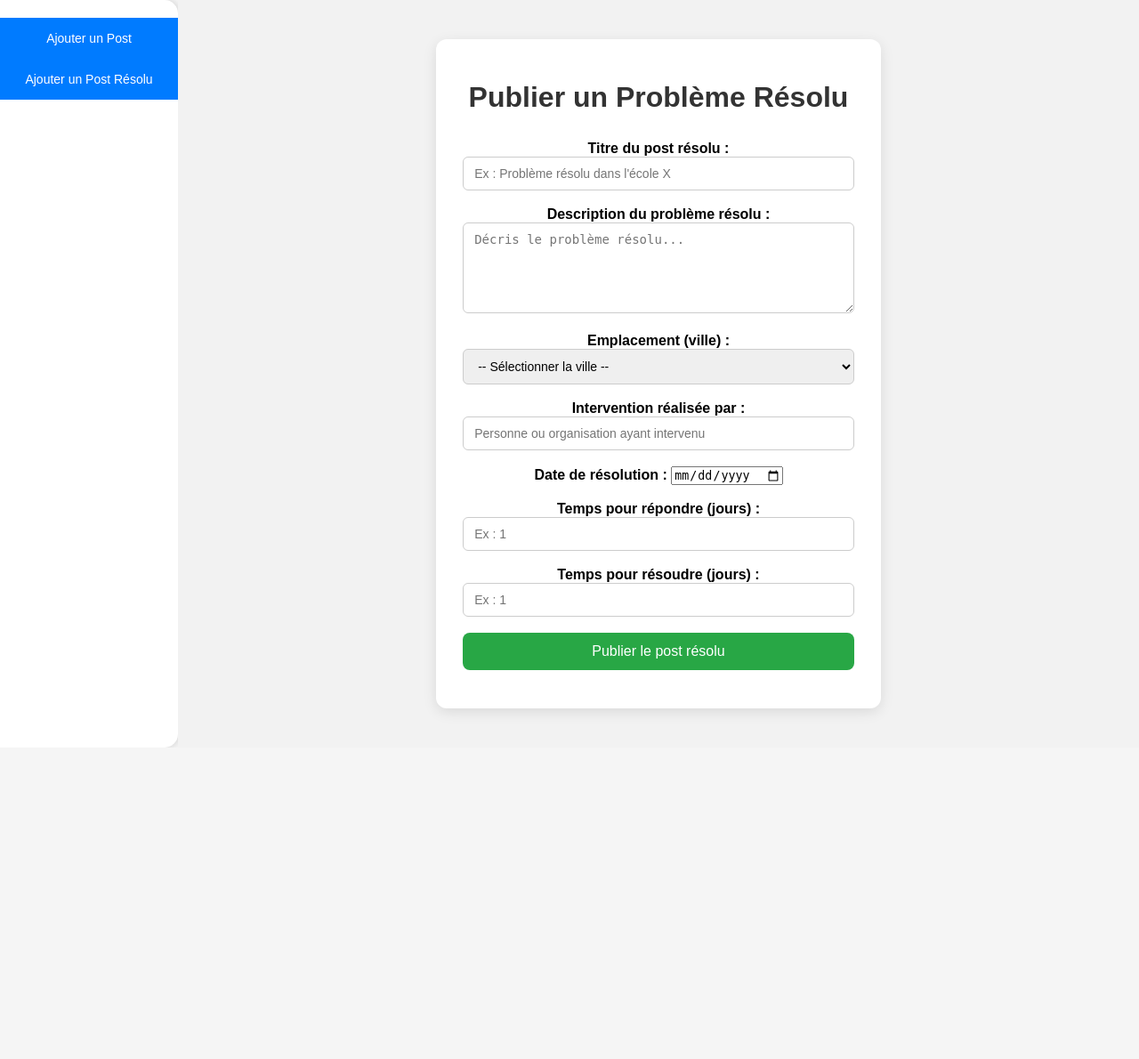
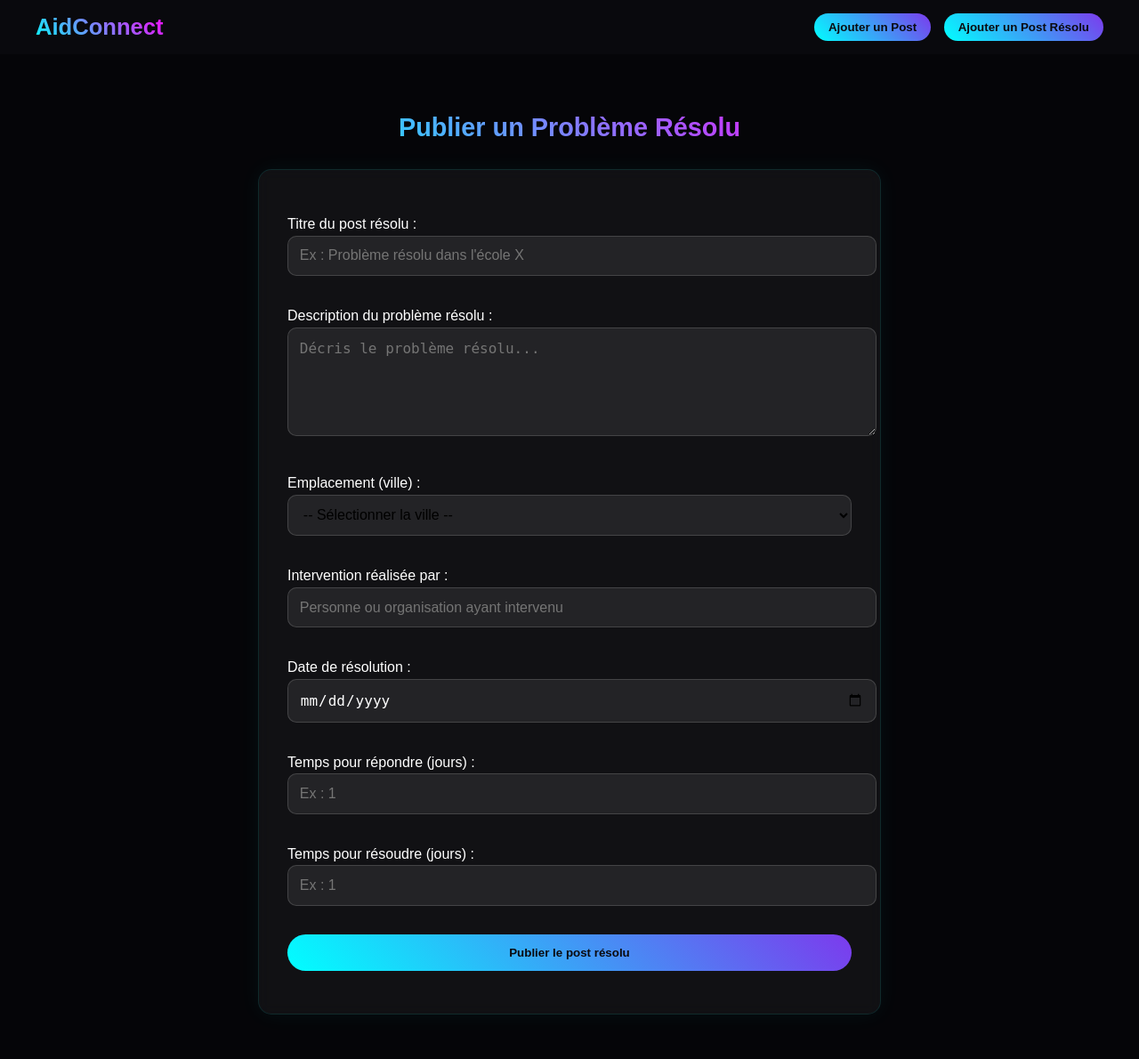
Before and after one commit to YoussefMamlouk25/AidConnect, a PHP site: page /addpostupdate.html in a window 1280 px wide. Shown: the whole page at 89% size. Before the commit the page ends 840 px from the top, so only its background shows below. Run offline with PHP 8.4, Linux system fonts and the light colour scheme.

Commit message:
Add files via upload
last version s1

```diff
--- a/Projet/View/frontoffice/addpostupdate.css
+++ b/Projet/View/frontoffice/addpostupdate.css
@@ -1,141 +1,139 @@
-/* ================== Styles globaux ================== */
+/* ===== GLOBAL ===== */
 body {
-  font-family: Arial, sans-serif;
-  background-color: #f7f7f7;
+  font-family: "Poppins", sans-serif;
+  background: #050508;
+  color: #ffffff;
+  line-height: 1.6;
   margin: 0;
-  padding: 20px;
+  padding: 0;
 }
 
-/* ================== Titre ================== */
+/* ===== HEADER ===== */
+header {
+  position: fixed;
+  top: 0;
+  width: 100%;
+  background: rgba(10,10,15,0.9);
+  backdrop-filter: blur(15px);
+  z-index: 1000;
+  padding: 10px 0;
+}
+
+nav {
+  max-width: 1200px;
+  margin: 0 auto;
+  display: flex;
+  justify-content: space-between;
+  align-items: center;
+  padding: 0 20px;
+}
+
+.logo {
+  font-size: 1.6rem;
+  font-weight: 700;
+  background: linear-gradient(45deg, #00ffff, #ff00ff);
+  -webkit-background-clip: text;
+  -webkit-text-fill-color: transparent;
+  text-decoration: none;
+}
+
+.nav-links button {
+  padding: 8px 16px;
+  margin-left: 10px;
+  border-radius: 25px;
+  border: none;
+  background: linear-gradient(45deg, #00ffff, #7c3aed);
+  color: #0a0a0f;
+  cursor: pointer;
+  font-weight: 600;
+  transition: all 0.3s;
+}
+
+.nav-links button:hover {
+  transform: translateY(-2px);
+  box-shadow: 0 6px 18px rgba(0,255,255,0.25);
+}
+
+/* ===== MAIN CONTENT ===== */
+main {
+  max-width: 700px;
+  margin: 120px auto 50px; /* laisser la place au header */
+  padding: 0 20px;
+}
+
+/* TITRE */
 h1 {
   text-align: center;
-  color: #333;
-  margin-bottom: 30px;
+  font-size: 1.8rem;
+  margin-bottom: 1.5rem;
+  background: linear-gradient(45deg, #00ffff, #ff00ff);
+  -webkit-background-clip: text;
+  -webkit-text-fill-color: transparent;
 }
 
-/* ================== Formulaire ================== */
+/* FORMULAIRE */
 form {
-  max-width: 600px;
-  margin: 0 auto;
-  background-color: #fff;
-  padding: 25px 30px;
-  border-radius: 12px;
-  box-shadow: 0 4px 15px rgba(0,0,0,0.1);
+  background: rgba(255,255,255,0.05);
+  backdrop-filter: blur(8px);
+  padding: 2rem;
+  border-radius: 15px;
+  border: 1px solid rgba(0,255,255,0.1);
+  box-shadow: 0 0 25px rgba(0,255,255,0.05);
 }
 
-/* ================== Paragraphes et labels ================== */
-p {
-  margin-bottom: 18px;
+input, select, textarea {
+  width: 100%;
+  padding: 0.8rem;
+  margin-bottom: 1rem;
+  border: 1px solid rgba(255,255,255,0.15);
+  border-radius: 10px;
+  background: rgba(255,255,255,0.08);
+  color: #ffffff;
+  font-size: 1rem;
 }
 
-label {
-  font-weight: bold;
-  display: block;
-  margin-bottom: 5px;
+input:focus, select:focus, textarea:focus {
+  outline: none;
+  border-color: #00ffff;
+  box-shadow: 0 0 12px rgba(0,255,255,0.3);
 }
 
-/* ================== Champs de saisie ================== */
-input[type="text"],
-input[type="number"],
-select,
-textarea {
-  width: 100%;
-  padding: 10px 12px;
-  border-radius: 6px;
-  border: 1px solid #ccc;
-  box-sizing: border-box;
-  font-size: 14px;
-  transition: border-color 0.3s, box-shadow 0.3s;
+/* Texte du select en noir */
+select {
+  color: black;
 }
 
-input:focus,
-select:focus,
-textarea:focus {
-  border-color: #28a745;
-  box-shadow: 0 0 5px rgba(40, 167, 69, 0.4);
-  outline: none;
+select option {
+  color: black;
+  background-color: #fff;
 }
 
-/* ================== Bouton ================== */
-button {
+/* BOUTON FORMULAIRE */
+form button {
   width: 100%;
-  padding: 12px;
-  background-color: #28a745;
-  color: white;
+  padding: 0.8rem;
+  border-radius: 30px;
+  background: linear-gradient(45deg, #00ffff, #7c3aed);
+  color: #0a0a0f;
   border: none;
-  border-radius: 8px;
-  font-size: 16px;
   cursor: pointer;
-  transition: background-color 0.3s;
+  font-weight: 600;
 }
 
-button:hover {
-  background-color: #218838;
+form button:hover {
+  transform: translateY(-2px);
+  box-shadow: 0 6px 18px rgba(0,255,255,0.25);
 }
 
-/* ================== Messages sous les champs ================== */
-span {
-  font-size: 13px;
-  margin-top: 3px;
-  display: block;
-}
+/* ===== RESPONSIVE ===== */
+@media (max-width: 768px) {
+  main {
+    margin-top: 140px;
+    padding: 0 15px;
+  }
 
-/* ================== Responsive ================== */
-@media (max-width: 650px) {
-  form {
-    padding: 20px;
-  }
-  input, select, textarea, button {
-    font-size: 14px;
+  .nav-links button {
+    margin-left: 5px;
+    padding: 6px 12px;
   }
 }
-
-/* ================== Conteneur global ================== */
-body, html {
-  margin: 0;
-  padding: 0;
-  height: 100%;
-}
-
-.container {
-  display: flex;         /* sidebar et main-content côte à côte */
-  min-height: 100vh;
-}
-
-/* ================== Sidebar ================== */
-.sidebar {
-  width: 200px;          /* largeur fixe à gauche */
-  height: 100vh;         /* pleine hauteur */
-  background-color: #ffffff;
-  display: flex;
-  flex-direction: column;
-  padding: 20px 0;
-  box-shadow: 2px 0 10px rgba(0,0,0,0.15);
-  border-radius: 0 15px 15px 0; /* coins droits arrondis */
-}
-
-.sidebar button {
-  width: 100%;           /* boutons plein largeur */
-  margin: 0;
-  border: none;
-  border-radius: 0;
-  padding: 15px 0;
-  font-size: 14px;
-  color: #fff;
-  background-color: #007bff;
-  cursor: pointer;
-}
-
-.sidebar button:hover {
-  background-color: #0056b3;
-}
-
-/* ================== Contenu principal ================== */
-.main-content {
-  flex: 1;                 /* occupe tout l'espace restant */
-  display: flex;
-  justify-content: center;  /* centre horizontalement */
-  align-items: center;      /* centre verticalement */
-  background-color: #f2f2f2;
-  padding: 20px;
-}
--- a/Projet/View/frontoffice/addpostupdate.html
+++ b/Projet/View/frontoffice/addpostupdate.html
@@ -2,37 +2,40 @@
 <html lang="fr">
 <head>
   <meta charset="UTF-8">
-  <title>Post Problème Résolu</title>
+  <title>AidConnect - Post Résolu</title>
+  <link rel="stylesheet" href="addpostupdate.css">
 </head>
 <body>
-    <div class="container">
-  <div class="sidebar">
+
+<header>
+  <nav>
+    <a href="#" class="logo">AidConnect</a>
+    <div class="nav-links">
       <button onclick="window.location.href='addpost.html'">Ajouter un Post</button>
       <button onclick="window.location.href='addpostupdate.html'">Ajouter un Post Résolu</button>
     </div>
+  </nav>
+</header>
 
-<div class="main-content">
-
-<form>
-  <center>
+<main>
   <h1>Publier un Problème Résolu</h1>
 
   <form action="" method="post">
     <p>
       <label>Titre du post résolu :
-          <input type="text" name="titre">
+        <input type="text" name="titre" placeholder="Ex : Réparation école terminée" required>
       </label>
     </p>
 
     <p>
       <label>Description du problème résolu :<br>
-          <textarea name="description" rows="5"></textarea>
+        <textarea name="description" rows="5" placeholder="Décris comment le problème a été résolu..." required></textarea>
       </label>
     </p>
 
     <p>
       <label>Emplacement (ville) :
-          <select name="ville">
+        <select name="ville" required>
           <option value="">-- Sélectionner la ville --</option>
           <option value="Ariana">Ariana</option>
           <option value="Béja">Béja</option>
@@ -64,25 +67,25 @@
 
     <p>
       <label>Intervention réalisée par :
-          <input type="text" name="intervention">
+        <input type="text" name="intervention" placeholder="Nom ou organisation" required>
       </label>
     </p>
 
     <p>
       <label>Date de résolution :
-          <input type="date" name="dateResolu">
+        <input type="date" name="dateResolu" required>
       </label>
     </p>
 
     <p>
       <label>Temps pour répondre (jours) :
-          <input type="number" name="joursReponse" >
+        <input type="number" name="joursReponse" min="0" required>
       </label>
     </p>
 
     <p>
       <label>Temps pour résoudre (jours) :
-          <input type="number" name="joursResolution" >
+        <input type="number" name="joursResolution" min="0" required>
       </label>
     </p>
 
@@ -90,12 +93,8 @@
       <button type="submit">Publier le post résolu</button>
     </p>
   </form>
-  </center>
+</main>
+
 <script src="addpostupdate.js"></script>
-   <link rel="stylesheet" href="addpostupdate.css">
-</form>
-
-</div>
-</div>
 </body>
 </html>
```
Also changed, not shown: Projet/View/frontoffice/addpost.css (+116 -126 lines), Projet/View/frontoffice/addpost.html (+13 -16 lines). Lines whose indentation alone changed are shown as unchanged.
